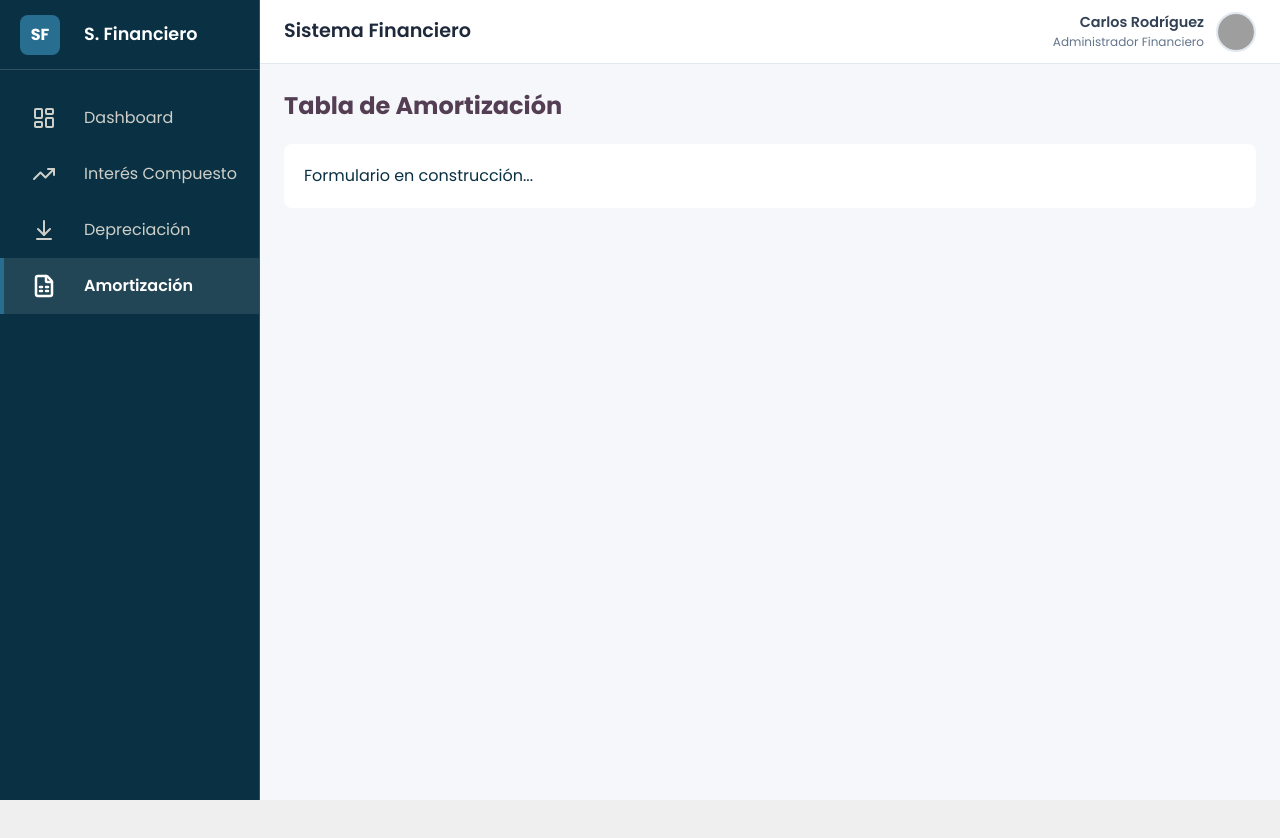
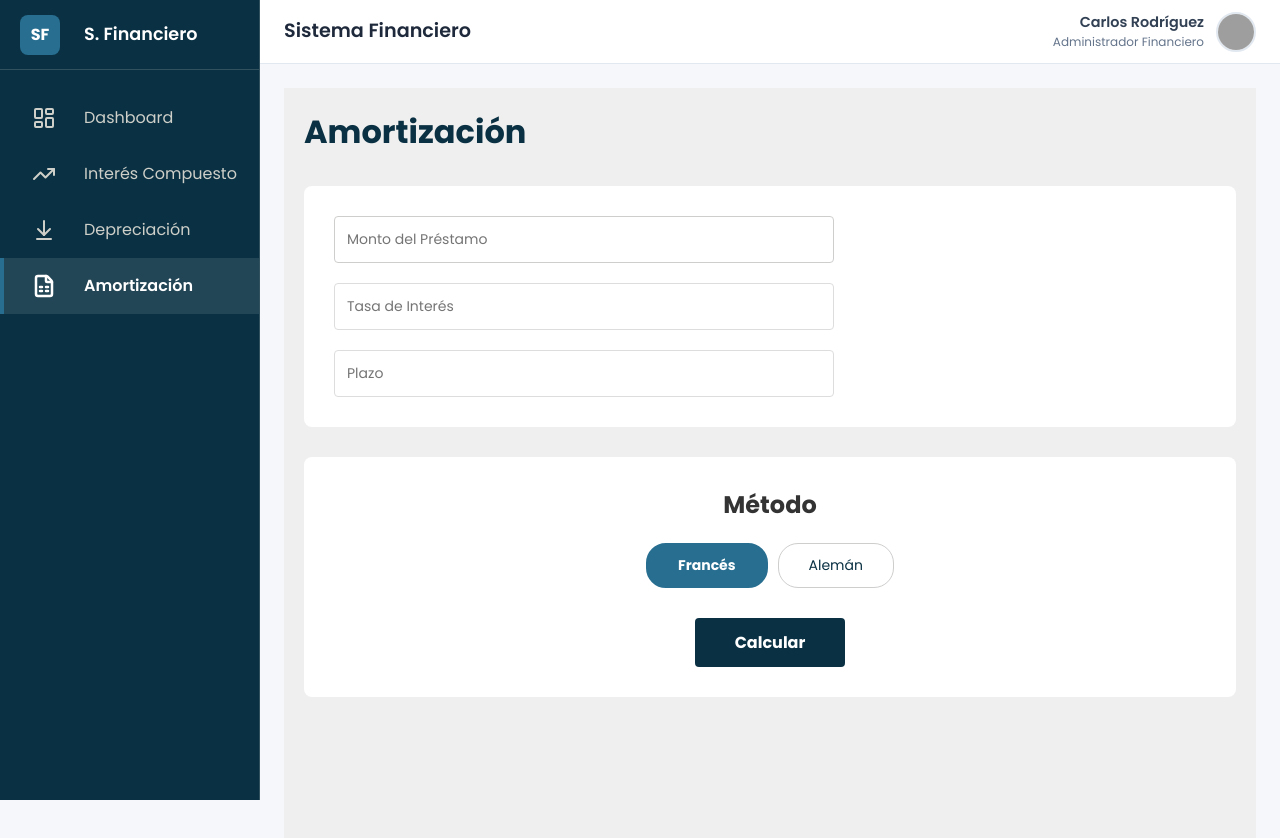
Before and after one commit to PaulaMarquezM/SistemaFinanciero, a React (Vite) app: page /amortizacion in a window 1280 px wide. Shown: the top 838 px of the page. Before the commit the page ends 800 px from the top, so only its background shows below. Built offline with nearby package versions, Linux system fonts and the light colour scheme; grey boxes are pictures that could not be loaded.

Commit message:
Cambios en amortizacion

```diff
--- a/src/pages/AmortizationPage.tsx
+++ b/src/pages/AmortizationPage.tsx
@@ -1,10 +1,248 @@
+import { useState } from 'react';
+
+interface ScheduleRow {
+  period: number;
+  payment: number;
+  interest: number;
+  principal: number;
+  balance: number;
+}
+
 const AmortizationPage = () => {
+  const [loanAmount, setLoanAmount] = useState<string>('');
+  const [interestRate, setInterestRate] = useState<string>('');
+  const [term, setTerm] = useState<string>('');
+  const [method, setMethod] = useState<'frances' | 'aleman'>('frances');
+  const [schedule, setSchedule] = useState<ScheduleRow[]>([]);
+
+  const calculateAmortization = () => {
+    const principal = parseFloat(loanAmount);
+    const rate = parseFloat(interestRate) / 100;
+    const periods = parseInt(term);
+
+    if (!principal || !rate || !periods) {
+      alert('Por favor complete todos los campos');
+      return;
+    }
+
+    const newSchedule: ScheduleRow[] = [];
+
+    if (method === 'frances') {
+      // Método Francés (cuota fija)
+      const monthlyRate = rate / 12;
+      const monthlyPayment = principal * (monthlyRate * Math.pow(1 + monthlyRate, periods)) / (Math.pow(1 + monthlyRate, periods) - 1);
+
+      let balance = principal;
+
+      for (let i = 1; i <= periods; i++) {
+        const interestPayment = balance * monthlyRate;
+        const principalPayment = monthlyPayment - interestPayment;
+        balance -= principalPayment;
+
+        newSchedule.push({
+          period: i,
+          payment: monthlyPayment,
+          interest: interestPayment,
+          principal: principalPayment,
+          balance: Math.max(0, balance)
+        });
+      }
+    } else {
+      // Método Alemán (amortización constante)
+      const principalPayment = principal / periods;
+      const monthlyRate = rate / 12;
+      let balance = principal;
+
+      for (let i = 1; i <= periods; i++) {
+        const interestPayment = balance * monthlyRate;
+        const totalPayment = principalPayment + interestPayment;
+        balance -= principalPayment;
+
+        newSchedule.push({
+          period: i,
+          payment: totalPayment,
+          interest: interestPayment,
+          principal: principalPayment,
+          balance: Math.max(0, balance)
+        });
+      }
+    }
+
+    setSchedule(newSchedule);
+  };
+
   return (
-    <div>
-      <h2 style={{ marginBottom: '20px', color: '#533E54' }}>Tabla de Amortización</h2>
-      <div style={{ padding: '20px', background: 'white', borderRadius: '8px' }}>
-        <p>Formulario en construcción...</p>
+    <div style={{ padding: '20px', background: '#EFEFEF', minHeight: '100vh' }}>
+      <h2 style={{ marginBottom: '30px', color: '#0A3143', fontSize: '32px', fontWeight: 'bold' }}>
+        Amortización
+      </h2>
+
+      <div style={{ background: 'white', borderRadius: '8px', padding: '30px', marginBottom: '30px' }}>
+        <div style={{ display: 'grid', gap: '20px', maxWidth: '500px' }}>
+          <div>
+            <input
+              type="number"
+              placeholder="Monto del Préstamo"
+              value={loanAmount}
+              onChange={(e) => setLoanAmount(e.target.value)}
+              style={{
+                width: '100%',
+                padding: '12px',
+                border: '1px solid #CECECD',
+                borderRadius: '4px',
+                fontSize: '14px',
+                color: '#0A3143'
+              }}
+            />
+          </div>
+
+          <div>
+            <input
+              type="number"
+              placeholder="Tasa de Interés"
+              value={interestRate}
+              onChange={(e) => setInterestRate(e.target.value)}
+              style={{
+                width: '100%',
+                padding: '12px',
+                border: '1px solid #ddd',
+                borderRadius: '4px',
+                fontSize: '14px'
+              }}
+            />
+          </div>
+
+          <div>
+            <input
+              type="number"
+              placeholder="Plazo"
+              value={term}
+              onChange={(e) => setTerm(e.target.value)}
+              style={{
+                width: '100%',
+                padding: '12px',
+                border: '1px solid #ddd',
+                borderRadius: '4px',
+                fontSize: '14px'
+              }}
+            />
+          </div>
+        </div>
       </div>
+
+      <div style={{ background: 'white', borderRadius: '8px', padding: '30px', marginBottom: '30px' }}>
+        <h3 style={{
+          textAlign: 'center',
+          fontSize: '24px',
+          fontWeight: 'bold',
+          marginBottom: '20px',
+          color: '#333'
+        }}>
+          Método
+        </h3>
+
+        <div style={{
+          display: 'flex',
+          justifyContent: 'center',
+          gap: '10px',
+          marginBottom: '30px'
+        }}>
+          <button
+            onClick={() => setMethod('frances')}
+            style={{
+              padding: '10px 30px',
+              border: method === 'frances' ? '2px solid #276E90' : '1px solid #CECECD',
+              background: method === 'frances' ? '#276E90' : 'white',
+              color: method === 'frances' ? 'white' : '#0A3143',
+              borderRadius: '20px',
+              cursor: 'pointer',
+              fontSize: '14px',
+              fontWeight: method === 'frances' ? 'bold' : 'normal'
+            }}
+          >
+            Francés
+          </button>
+          <button
+            onClick={() => setMethod('aleman')}
+            style={{
+              padding: '10px 30px',
+              border: method === 'aleman' ? '2px solid #276E90' : '1px solid #CECECD',
+              background: method === 'aleman' ? '#276E90' : 'white',
+              color: method === 'aleman' ? 'white' : '#0A3143',
+              borderRadius: '20px',
+              cursor: 'pointer',
+              fontSize: '14px',
+              fontWeight: method === 'aleman' ? 'bold' : 'normal'
+            }}
+          >
+            Alemán
+          </button>
+        </div>
+
+        <div style={{ textAlign: 'center' }}>
+          <button
+            onClick={calculateAmortization}
+            style={{
+              padding: '12px 40px',
+              background: '#0A3143',
+              color: 'white',
+              border: 'none',
+              borderRadius: '4px',
+              cursor: 'pointer',
+              fontSize: '16px',
+              fontWeight: 'bold'
+            }}
+          >
+            Calcular
+          </button>
+        </div>
+      </div>
+
+      {schedule.length > 0 && (
+        <div style={{ background: 'white', borderRadius: '8px', padding: '20px', overflowX: 'auto' }}>
+          <table style={{
+            width: '100%',
+            borderCollapse: 'collapse',
+            fontSize: '14px'
+          }}>
+            <thead>
+              <tr style={{ background: '#276E90', color: 'white' }}>
+                <th style={{ padding: '12px', border: '1px solid #CECECD' }}>N° Cuota</th>
+                <th style={{ padding: '12px', border: '1px solid #CECECD' }}>Cuota Fija</th>
+                <th style={{ padding: '12px', border: '1px solid #CECECD' }}>Interés Pagado</th>
+                <th style={{ padding: '12px', border: '1px solid #CECECD' }}>Capital Amortizado</th>
+                <th style={{ padding: '12px', border: '1px solid #CECECD' }}>Saldo Pendiente</th>
+              </tr>
+            </thead>
+            <tbody>
+              {schedule.map((row, index) => (
+                <tr
+                  key={index}
+                  style={{
+                    background: index % 2 === 0 ? '#EFEFEF' : 'white'
+                  }}
+                >
+                  <td style={{ padding: '10px', border: '1px solid #CECECD', textAlign: 'center', color: '#0A3143' }}>
+                    {row.period}
+                  </td>
+                  <td style={{ padding: '10px', border: '1px solid #CECECD', textAlign: 'center', color: '#0A3143' }}>
+                    {row.payment.toFixed(2)}
+                  </td>
+                  <td style={{ padding: '10px', border: '1px solid #CECECD', textAlign: 'center', color: '#0A3143' }}>
+                    {row.interest.toFixed(2)}
+                  </td>
+                  <td style={{ padding: '10px', border: '1px solid #CECECD', textAlign: 'center', color: '#0A3143' }}>
+                    {row.principal.toFixed(2)}
+                  </td>
+                  <td style={{ padding: '10px', border: '1px solid #CECECD', textAlign: 'center', color: '#0A3143' }}>
+                    {row.balance.toFixed(2)}
+                  </td>
+                </tr>
+              ))}
+            </tbody>
+          </table>
+        </div>
+      )}
     </div>
   );
 };
```
Also changed, not shown: 1 other file (tests, documents, lock files or other folders).
